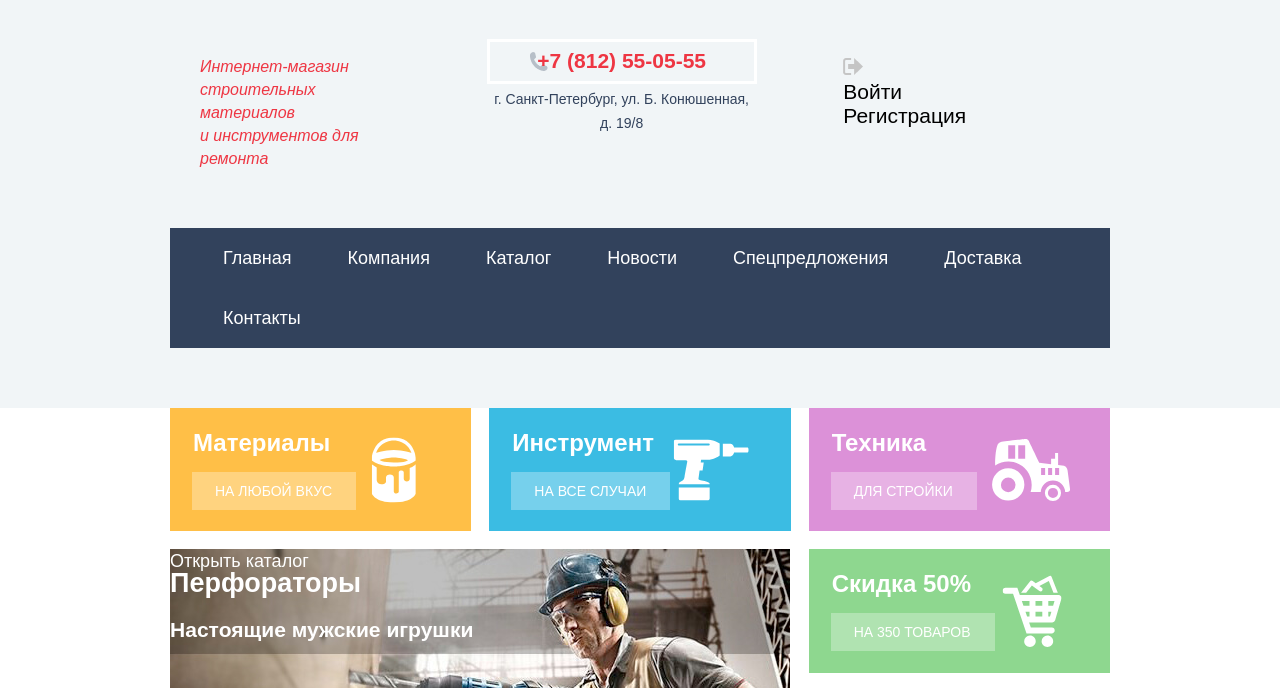
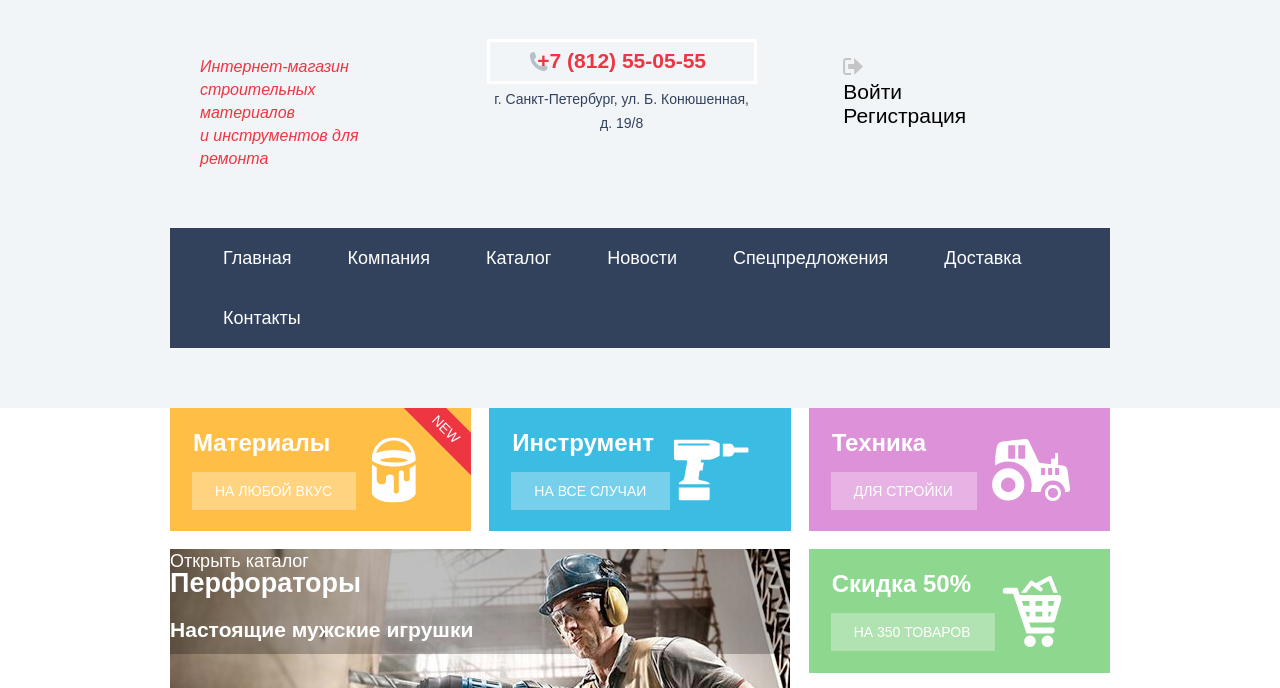
Before and after one commit to ayqod/1408611-technomart-30, a plain HTML site: page index.html in a window 1280 px wide. Shown: the part 69-757 px from the top of the page. Drawn offline with Linux system fonts and the light colour scheme; a web font is replaced by a local one.

Commit message:
ADD: [featured-item] new icon badge

```diff
--- a/css/style.css
+++ b/css/style.css
@@ -420,6 +420,7 @@ img {
   color: var(--basic-white);
   position: relative;
   min-height: 123px;
+  overflow: hidden;
 }
 
 .featured-item-icon {
@@ -427,6 +428,35 @@ img {
   top: 50%;
   left: 75%;
   transform: translate(-55%,-50%);
+}
+
+.featured-item-new {
+  position: absolute;
+  transform: translate(226px,-58px) rotate(45deg);
+  display: flex;
+  justify-content: center;
+  align-items: center;
+  font-size: 14px;
+  line-height: 18px;
+  width: 100px;
+  height: 30px;
+  text-transform: uppercase;
+  color: var(--basic-white);
+  background-color: var(--basic-red);
+}
+
+.featured-button {
+  display: block;
+  box-sizing: border-box;
+  position: absolute;
+  left: 22px;
+  background-color: var(--tranparent-white);
+  min-width: 135px;
+  padding: 10px 24px 10px 23px;
+  /* Можно в таких сучаях сокращать написание паддинга? */
+  font-size: 14px;
+  line-height: 18px;
+  text-transform: uppercase;
 }
 
 .featured-item-slider {
@@ -448,20 +478,6 @@ img {
   font-weight: 700;
   line-height: 30px;
   margin: 20px 0 14px 23px;
-}
-
-.featured-button {
-  display: block;
-  box-sizing: border-box;
-  position: absolute;
-  left: 22px;
-  background-color: var(--tranparent-white);
-  min-width: 135px;
-  padding: 10px 24px 10px 23px;
-  /* Можно в таких сучаях сокращать написание паддинга? */
-  font-size: 14px;
-  line-height: 18px;
-  text-transform: uppercase;
 }
 
 .featured-item-materials {
--- a/index.html
+++ b/index.html
@@ -72,6 +72,7 @@
               <path fill="#fff" d="M37.91 30.44V41.3s.1 2.73-2.82 2.73c-3.07 0-3.13-2.73-3.13-2.73v-6.42c0-.24-.34-1.9-2.32-1.9-2.62 0-2.67 1.87-2.67 1.87v19.22s.03 1.86-2.46 1.86C22 55.94 22 53.96 22 53.96V40.02s0-2.95-3.8-2.95c-4.06 0-3.97 3.13-3.97 3.13v3.72s-.12 2.95-4.69 2.95-4.63-4.51-4.63-4.51V29.94C3.17 28.98 0 26.67 0 26.67V56s2.99 9 22 9c19.01 0 22-8.7 22-8.7V26.68c-2.94 2.83-6.09 3.77-6.09 3.77z"/>
               <path fill="#fff" fill-rule="evenodd" d="M22 0C1.69 0 0 19.88 0 19.88v3.06C8.44 29.19 22 29 22 29s13.56.19 22-6.06v-3.06S42.31 0 22 0zm0 25c-11.75 0-14.31-2.38-14.31-2.38C13.94 19.75 22 19.88 22 19.88s8.06-.12 14.31 2.75c0 0-2.56 2.38-14.31 2.38zM4.31 15.56s8.13-2.94 17.69-2.94 17.69 2.94 17.69 2.94C35.13 2.62 22 3.06 22 3.06S8.87 2.62 4.31 15.56z" clip-rule="evenodd"/>
             </svg>
+            <span class="featured-item-new">New</span>
             <a class="featured-button" href="catalog.html">На любой вкус</a>
           </li>
           <li class="featured-item featured-item-tools">
```
